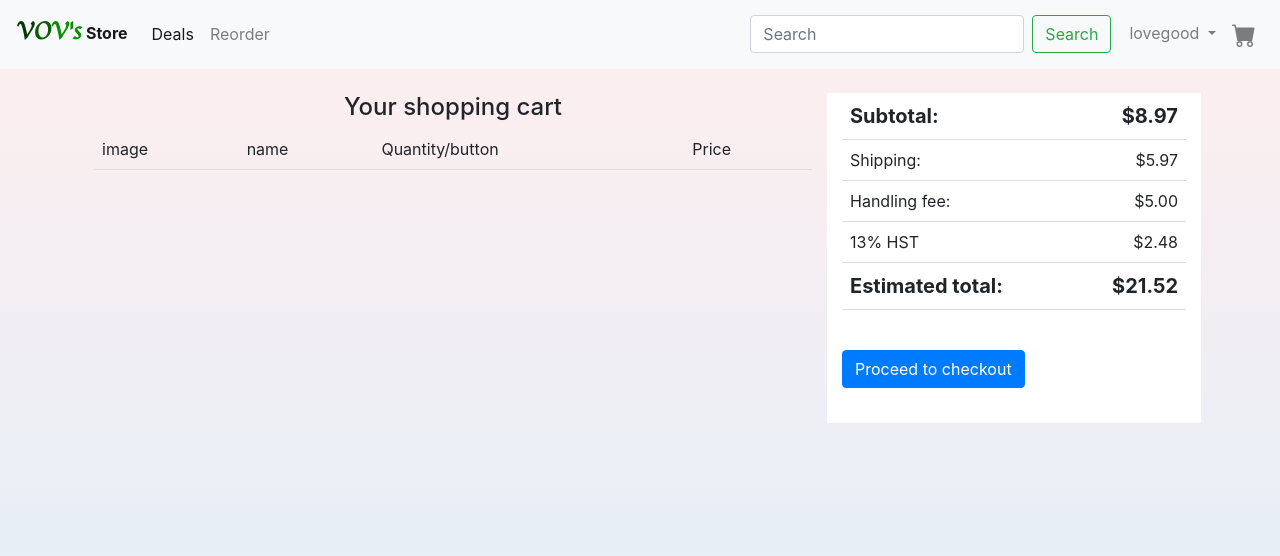
After one commit to ycolagelo/vovs-store, a Flask app: page /cart in a window 1280 px wide. The commit adds this page. Shown: the top 556 px of the page. Run offline with Flask 2, Linux system fonts and the light colour scheme; a user stored in the database is signed in; some libraries are stand-ins or nearby versions.

Commit message:
changed bunch of shit

```diff
--- a/application.py
+++ b/application.py
@@ -15,6 +15,7 @@ from routes.register import make_register_route
 from routes.logout import make_logout_route
 from routes.change_password import make_change_password_route
 from routes.product_page import make_product_page_route
+from routes.cart import make_cart_route
 from functools import wraps
 
 app = Flask(__name__)
@@ -40,3 +41,4 @@ make_register_route(app)
 make_logout_route(app)
 make_change_password_route(app)
 make_product_page_route(app)
+make_cart_route(app)
--- a/helpers/login_required.py
+++ b/helpers/login_required.py
@@ -9,3 +9,8 @@ def login_required(f):
             return redirect("/login")
         return f(*args, **kwargs)
     return decorated_function
+
+def is_logged_in():
+    if session.get("user_id") is None:
+        return False
+    return True
--- a/helpers/product_helpers.py
+++ b/helpers/product_helpers.py
@@ -7,7 +7,8 @@ def get_product(product_id):
         SELECT p.name,
             c.name as "category_name",
             p.price,
-            p.description
+            p.description,
+            p.id
         FROM product p
         JOIN category c ON c.id = p.category_id
         where p.id = :product_id
--- /dev/null
+++ b/routes/cart.py
@@ -0,0 +1,29 @@
+from flask import Flask, flash, jsonify, redirect, render_template, request, session, abort
+from helpers.cart_helpers import add_update_cart
+from helpers.login_required import login_required
+
+def make_cart_route(app):
+    @app.route("/cart")
+    @login_required
+    def cart():
+        return render_template("cart.html")
+
+    # This route is for adding to cart or updating cart count
+    # It is meant to be called via ajax
+    # It returns json
+    @app.route("/cart/add-update", methods=["POST"])
+    @login_required
+    def add_update_to_cart():
+        # If required params not passed, return 400 error
+        request.json
+        if not request.json["product_id"]:
+            return abort(400, "product_id is required")
+        if not request.json["quantity"]:
+            return abort(400, "Quantity is required")
+
+        quantity = request.json["quantity"]
+        product_id = request.json["product_id"]
+
+        add_update_cart(product_id, quantity, session['user_id'])
+
+        return jsonify(success=True)
--- a/sql_scripts/project_db.sql
+++ b/sql_scripts/project_db.sql
@@ -55,7 +55,8 @@ CREATE TABLE IF NOT EXISTS 'cart_product'
    product_id INTEGER NOT NULL,
    quantity INTEGER NOT NULL,
    FOREIGN KEY (cart_id) REFERENCES cart(id),
-   FOREIGN KEY (product_id) REFERENCES product(id)
+   FOREIGN KEY (product_id) REFERENCES product(id),
+   UNIQUE(product_id, cart_id)
 );
 
 CREATE TABLE IF NOT EXISTS 'category'
@@ -73,6 +74,7 @@ CREATE TABLE IF NOT EXISTS 'product'
    created_date DATETIME NOT NULL,
    category_id INTEGER NOT NULL,
    description TEXT NOT NULL,
+   short_description VARCHAR (80) NOT NULL,
    FOREIGN KEY (category_id) REFERENCES category(id)
 );
 
--- /dev/null
+++ b/static/js/api-util.js
@@ -0,0 +1,12 @@
+
+function addUpdateCart(product_id, quantity) {
+    // cart/add-update
+    return axios({
+      method: 'post',
+      url: '/cart/add-update',
+      data: {
+        product_id,
+        quantity
+      }
+    })
+}
--- a/static/project.css
+++ b/static/project.css
@@ -3,30 +3,36 @@ body {
     background-repeat: no-repeat;
 }
 
+/* Include the apple chancery font */
+@font-face {
+  font-family: appleChancery;
+  src: url(fonts/Apple-Chancery.ttf);
+}
+
 .v_head{
     color:#063b00;
     font-size: 25px;
-    font-family: cursive;
+    font-family: appleChancery;
 }
 .o_head{
     color:#0a5d00;
     font-size: 25px;
-    font-family: cursive;
+    font-family: appleChancery;
 }
 .mid_v{
     color: #089000;
     font-size: 25px;
-    font-family: cursive;
+    font-family: appleChancery;
 }
 .highen{
     color: #089000;
     font-size: 25px;
-    font-family: cursive;
+    font-family: appleChancery;
 }
 .s_head{
     color: #089000;
     font-size: 25px;
-    font-family: cursive;
+    font-family: appleChancery;
 }
 .store_head{
     font-size: 16px;
@@ -86,9 +92,7 @@ body {
 .register-heading{
     text-align:center;
 }
-.nav_account{
-    color:black;
-}
+
 .navbar-username {
     padding: .5rem 1rem;
 }
@@ -120,3 +124,47 @@ body {
 .hp-top-product-name {
     padding-top: 10px;
 }
+
+.cart-link {
+
+}
+
+.search-form {
+    padding-right: 10px;
+}
+.cart_left_div{
+    background-color:white;
+}
+.subtotal{
+    margin-top:10px;
+    margin-bottom:10px;
+}
+.cart_table{
+    width:100%;
+}
+.cost{
+    text-align: right;
+}
+th, td {
+  padding: 8px;
+  text-align: left;
+  border-bottom: 1px solid #ddd;
+}
+.cart_button{
+    margin-top:40px;
+    margin-bottom:35px;
+}
+.subtotal{
+    font-weight:bold;
+    font-size:20px;
+}
+.left_side{
+    width:100%;
+}
+.cart-heading{
+    text-align:center;
+}
+
+.pp-alert-row {
+    height: 66px;
+}
--- /dev/null
+++ b/templates/cart.html
@@ -0,0 +1,52 @@
+{% extends "layout.html" %}
+
+{% block title %}
+    cart
+{% endblock %}
+
+{% block main %}
+
+<div class="row">
+
+    <div class="col-lg-8 cart-image-side">
+        <table class="left_side">
+            <h4 class="cart-heading">Your shopping cart</h4>
+            <tr>
+                <td>image</td>
+                <td>name</td>
+                <td>Quantity/button</td>
+                <td>Price</td>
+            </tr>
+
+        </table>
+    </div>
+
+        <div class="col-lg-4 cart_left_div">
+            <table class="cart_table">
+                <tr>
+                    <td class="subtotal">Subtotal:</td>
+                    <td class="cost subtotal">$8.97</td>
+                </tr>
+                <tr>
+                   <td>Shipping:</td>
+                   <td class="cost">$5.97</td>
+                </tr>
+                <tr>
+                    <td>Handling fee:</td>
+                    <td class="cost">$5.00</td>
+                </tr>
+                <tr>
+                    <td>13% HST</td>
+                    <td class="cost">$2.48</td>
+                </tr>
+                <tr>
+                    <td class="subtotal">Estimated total:</td>
+                    <td class="cost subtotal">$21.52</td>
+                </tr>
+            </table>
+            <a href="/checkout" class="btn btn-primary cart_button" type="submit">Proceed to checkout</a>
+        </div>
+
+    </div>
+</div>
+{% endblock%}
--- a/templates/layout.html
+++ b/templates/layout.html
@@ -45,15 +45,18 @@
                   <a class="nav-link" href="#">Reorder</a>
               </li>
           </ul>
-          <ul class="navbar-nav ml-auto">
+          <form class="form-inline my-2 my-lg-0 ml-auto search-form">
+              <input class="form-control mr-sm-2" type="search" placeholder="Search" aria-label="Search">
+              <button class="btn btn-outline-success my-2 my-sm-0" type="submit">Search</button>
+          </form>
+          <ul class="navbar-nav">
               {% if session.user_id %}
                 <li class="nav-item dropdown">
                     <a class="nav-link dropdown-toggle nav_account" href="#" id="navbarDropdown" role="button"
                         data-toggle="dropdown" aria-haspopup="true" aria-expanded="false">
-                        Account
+                        {{ session.username }}
                     </a>
-                    <!--{{ session.username }}-->
-                    <div class="dropdown-menu" aria-labelledby="navbarDropdown">
+                    <div class="dropdown-menu dropdown-menu-right" aria-labelledby="navbarDropdown">
                         <a class="dropdown-item" href="/change_password">Change Password</a>
                         <a class="dropdown-item" href="#">Change Address</a>
                         <div class="dropdown-divider"></div>
@@ -62,16 +65,11 @@
                     </div>
                 </li>
                 <li class="nav-item">
-                    <a class="nav-link" href="#"><svg width="1.5em" height="1.5em" viewBox="0 0 16 16"
+                    <a class="nav-link cart-link" href="/cart"><svg width="1.5em" height="1.5em" viewBox="0 0 16 16"
                             class="bi bi-cart-fill nav_account" fill="currentColor" xmlns="http://www.w3.org/2000/svg">
                             <path fill-rule="evenodd"
                                 d="M0 1.5A.5.5 0 0 1 .5 1H2a.5.5 0 0 1 .485.379L2.89 3H14.5a.5.5 0 0 1 .491.592l-1.5 8A.5.5 0 0 1 13 12H4a.5.5 0 0 1-.491-.408L2.01 3.607 1.61 2H.5a.5.5 0 0 1-.5-.5zM5 12a2 2 0 1 0 0 4 2 2 0 0 0 0-4zm7 0a2 2 0 1 0 0 4 2 2 0 0 0 0-4zm-7 1a1 1 0 1 0 0 2 1 1 0 0 0 0-2zm7 0a1 1 0 1 0 0 2 1 1 0 0 0 0-2z" />
                         </svg></a>
-                </li>
-                <li class="top_name">
-                  <div class="navbar-username">
-                    Hi {{ session.username }}
-                  </div>
                 </li>
               {% endif %}
           </ul>
@@ -80,17 +78,18 @@
             <a class='nav-link login_head' href="/login">Login</a>
             <a class='nav-link login_head' href="/register">Register</a>
           {% endif %}
-          <form class="form-inline my-2 my-lg-0">
-              <input class="form-control mr-sm-2" type="search" placeholder="Search" aria-label="Search">
-              <button class="btn btn-outline-success my-2 my-sm-0" type="submit">Search</button>
-          </form>
       </div>
     </nav>
    </header>
-  <main class="container p-5">
+  <main class="container p-4">
     {% block main %}{% endblock %}
   </main>
 
+  <!-- Import axios library to help make ajax calls -->
+  <script src="https://unpkg.com/axios/dist/axios.min.js"></script>
+
+  <!-- Import api-util script -->
+  <script src="/static/js/api-util.js"></script>
 
   <!-- Block for scripts -->
   {% block scripts %}{% endblock %}
```
Also changed, not shown: helpers/cart_helpers.py (added, +90 -0 lines), routes/product_page.py (+10 -1 lines), static/js/product-page.js (+42 -0 lines), templates/checkout.html (added, +208 -0 lines), templates/product_page.html (+11 -4 lines), program.db, static/fonts/Apple-Chancery.ttf (added).
